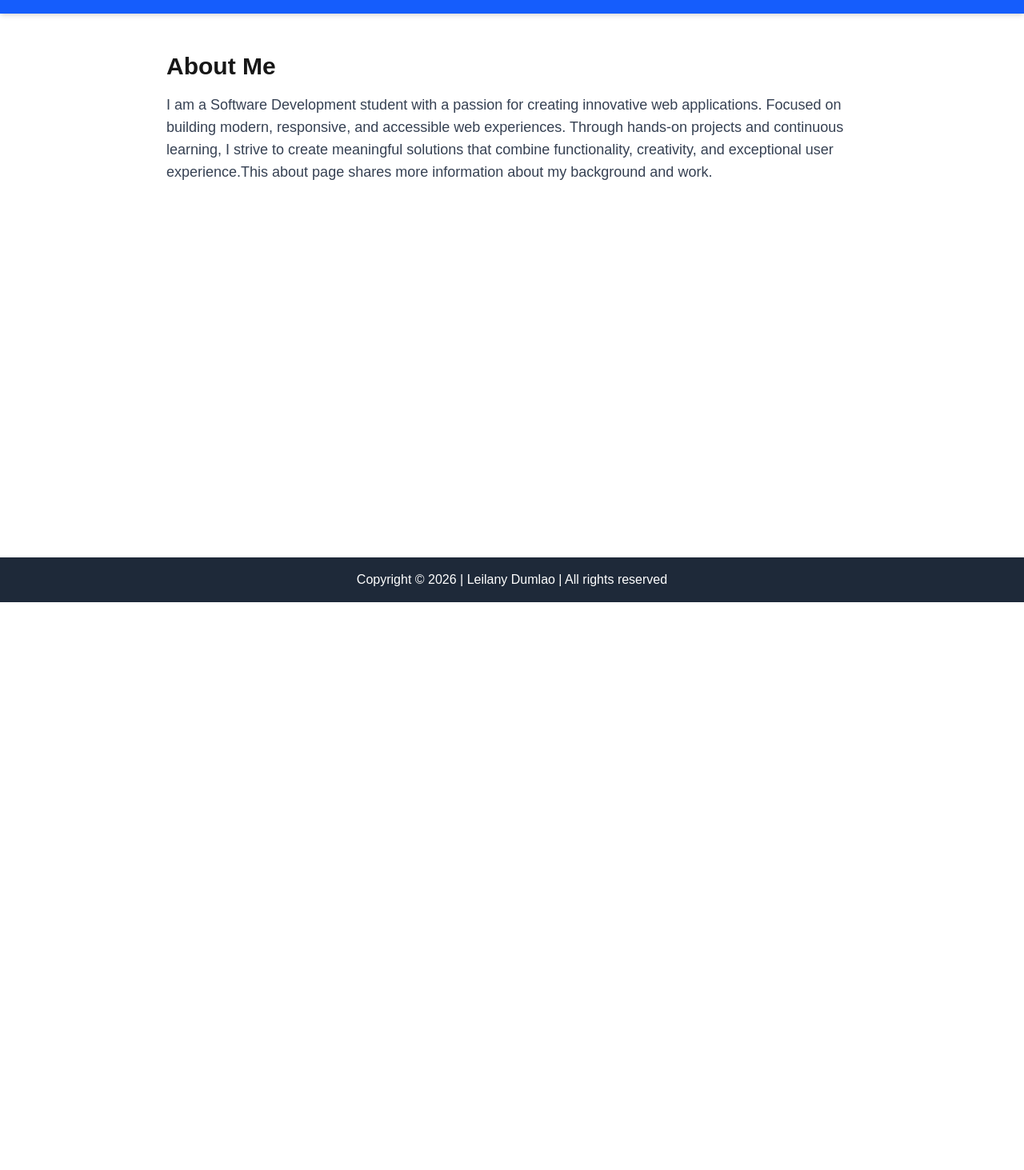
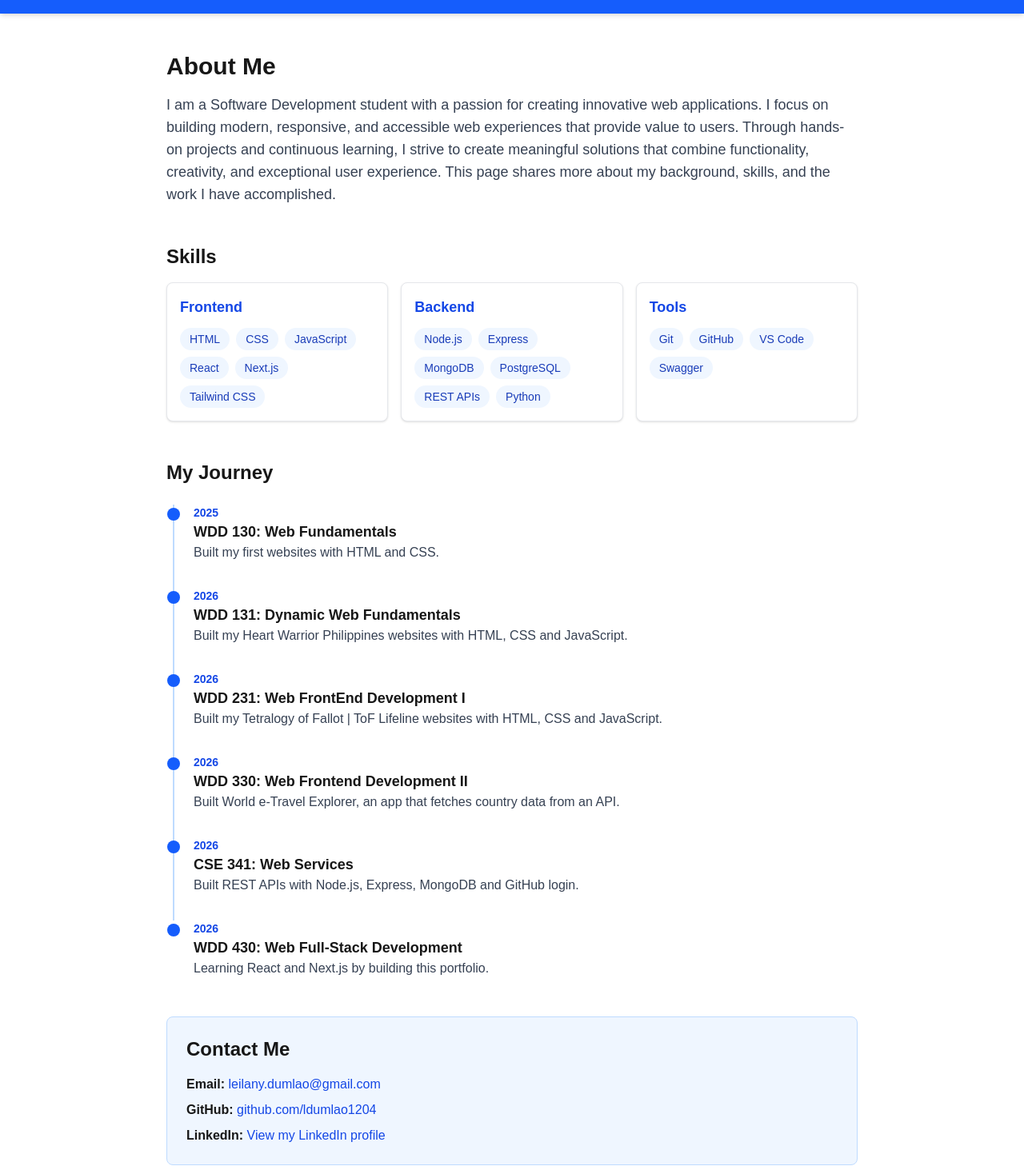
Before and after one commit to ldumlao1204/wdd430-portfolio, a Next.js app: page /about in a window 1280 px wide. Shown: the part 47-1510 px from the top of the page at 80% size. Before the commit the page ends 800 px from the top, so only its background shows below. Built offline with nearby package versions, Linux system fonts and the light colour scheme.

Commit message:
Add custom components and complete About page

```diff
--- a/app/about/page.tsx
+++ b/app/about/page.tsx
@@ -1,10 +1,53 @@
+import SkillCard from '@/components/SkillCard';
+import TimelineItem from '@/components/TimelineItem';
+import ContactCard from '@/components/ContactCard';
+
+const skillGroups = [
+    { category: 'Frontend', skills: ['HTML', 'CSS', 'JavaScript', 'React', 'Next.js', 'Tailwind CSS'] },
+    { category: 'Backend', skills: ['Node.js', 'Express', 'MongoDB', 'PostgreSQL', 'REST APIs', 'Python'] },
+    { category: 'Tools', skills: ['Git', 'GitHub', 'VS Code', 'Swagger'] },
+];
+
+const milestones = [
+    { year: '2025', title: 'WDD 130: Web Fundamentals', description: 'Built my first websites with HTML and CSS.' },
+    { year: '2026', title: 'WDD 131: Dynamic Web Fundamentals', description: 'Built my Heart Warrior Philippines websites with HTML, CSS and JavaScript.' },
+    { year: '2026', title: 'WDD 231: Web FrontEnd Development I', description: 'Built my Tetralogy of Fallot | ToF Lifeline websites with HTML, CSS and JavaScript.' },
+    { year: '2026', title: 'WDD 330: Web Frontend Development II', description: 'Built World e-Travel Explorer, an app that fetches country data from an API.' },
+    { year: '2026', title: 'CSE 341: Web Services', description: 'Built REST APIs with Node.js, Express, MongoDB and GitHub login.' },
+    { year: '2026', title: 'WDD 430: Web Full-Stack Development', description: 'Learning React and Next.js by building this portfolio.' },
+];
+
 export default function About() {
     return (
         <main className="flex-1 w-full max-w-4xl mx-auto px-4 py-12">
             <h1 className="text-3xl font-bold mb-4">About Me</h1>
-            <p className="text-lg text-gray-700">
-                I am a Software Development student with a passion for creating innovative web applications. Focused on building modern, responsive, and accessible web experiences. Through hands-on projects and continuous learning, I strive to create meaningful solutions that combine functionality, creativity, and exceptional user experience.This about page shares more information about my background and work.
+            <p className="text-lg text-gray-700 mb-12">
+                I am a Software Development student with a passion for creating innovative web applications. I focus on building modern, responsive, and accessible web experiences that provide value to users. Through hands-on projects and continuous learning, I strive to create meaningful solutions that combine functionality, creativity, and exceptional user experience. This page shares more about my background, skills, and the work I have accomplished.
             </p>
+
+            <section className="mb-12">
+                <h2 className="text-2xl font-bold mb-4">Skills</h2>
+                <div className="grid gap-4 md:grid-cols-3">
+                    {skillGroups.map((group) => (
+                        <SkillCard key={group.category} {...group} />
+                    ))}
+                </div>
+            </section>
+
+            <section className="mb-12">
+                <h2 className="text-2xl font-bold mb-6">My Journey</h2>
+                <ol className="ml-2">
+                    {milestones.map((milestone) => (
+                        <TimelineItem key={milestone.title} {...milestone} />
+                    ))}
+                </ol>
+            </section>
+
+            <ContactCard
+                email="leilany.dumlao@gmail.com"
+                github="ldumlao1204"
+                linkedin="https://www.linkedin.com/in/ldumlaosky"
+            />
         </main>
     );
 }
--- /dev/null
+++ b/components/ContactCard.tsx
@@ -0,0 +1,33 @@
+interface ContactCardProps {
+    email: string;
+    github: string;
+    linkedin?: string;
+}
+
+export default function ContactCard({ email, github, linkedin }: ContactCardProps) {
+    return (
+        <address className="not-italic p-6 bg-blue-50 border border-blue-200 rounded-lg">
+            <h2 className="text-2xl font-bold mb-4">Contact Me</h2>
+            <ul className="space-y-2">
+                <li>
+                    <strong>Email:</strong>{' '}
+                    <a href={`mailto:${email}`} className="text-blue-700 hover:underline">{email}</a>
+                </li>
+                <li>
+                    <strong>GitHub:</strong>{' '}
+                    <a href={`https://github.com/${github}`} target="_blank" rel="noopener noreferrer" className="text-blue-700 hover:underline">
+                        github.com/{github}
+                    </a>
+                </li>
+                {linkedin && (
+                    <li>
+                        <strong>LinkedIn:</strong>{' '}
+                        <a href={linkedin} target="_blank" rel="noopener noreferrer" className="text-blue-700 hover:underline">
+                            View my LinkedIn profile
+                        </a>
+                    </li>
+                )}
+            </ul>
+        </address>
+    );
+}
--- /dev/null
+++ b/components/TimelineItem.tsx
@@ -0,0 +1,16 @@
+interface TimelineItemProps {
+    year: string;
+    title: string;
+    description: string;
+}
+
+export default function TimelineItem({ year, title, description }: TimelineItemProps) {
+    return (
+        <li className="relative pl-6 pb-8 border-l-2 border-blue-200 last:border-transparent last:pb-0">
+            <span className="absolute -left-[9px] top-1 w-4 h-4 rounded-full bg-blue-600" aria-hidden="true"></span>
+            <p className="text-sm font-semibold text-blue-700">{year}</p>
+            <h3 className="text-lg font-bold">{title}</h3>
+            <p className="text-gray-700">{description}</p>
+        </li>
+    );
+}
```
